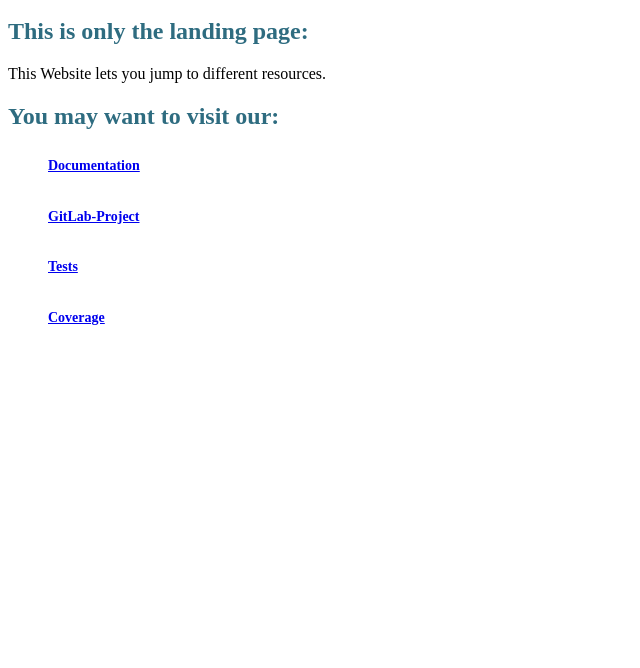
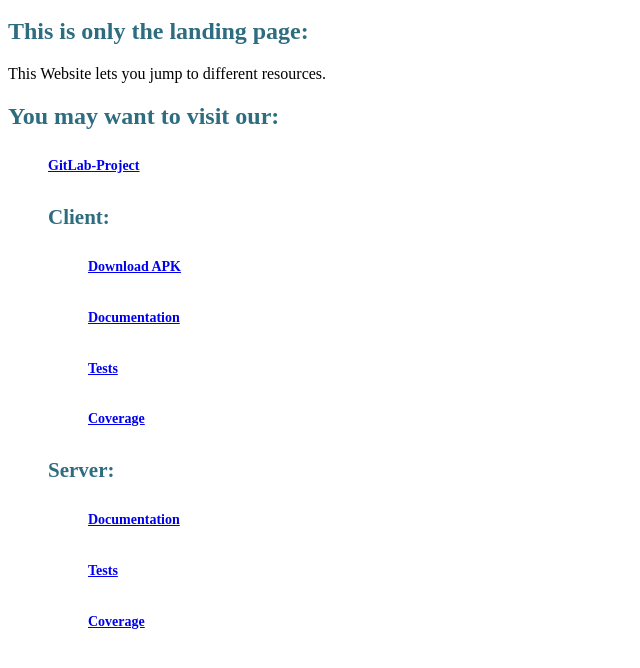
Before and after one commit to KIT-StudyWithMe/StudyWithMe-Server, a plain HTML site: page website/index.html in a window 1280 px wide. Shown: the part 48-716 px from the top of the page, without its empty margins (0-640 px from the left). Drawn offline with Linux system fonts and the light colour scheme.

Commit message:
Change website to include Client

```diff
--- a/website/index.html
+++ b/website/index.html
@@ -4,11 +4,28 @@
 <h2 style="color: #2e6c80;">You may want to visit our:</h2>
 <ol style="list-style: none; font-size: 14px; line-height: 32px; font-weight: bold;">
 <li style="clear: both;">
+<h4><a title="GitLab-Project" href="https://git.scc.kit.edu/pse-android-gruppe-1">GitLab-Project</a></h4>
+<h2 style="color: #2e6c80;">Client:</h3>
+<ol style="list-style: none; font-size: 14px; line-height: 32px; font-weight: bold;">
+<li style="clear: both;">
+<h4><a title="Download APK" href="clientapk/studywithme.apk">Download APK</a></h4>
+</li>
+<li style="clear: both;">
+<h4><a title="Documentation" href="clientdoku/index.html">Documentation</a></h4>
+</li>
+<li style="clear: both;">
+<h4><a title="Tests" href="clienttests/index.html">Tests</a></h4>
+</li>
+<li style="clear: both;">
+<h4><a title="Coverage" href="clientcoverage/index.html">Coverage</a></h4>
+</li>
+</ol>
+<h2 style="color: #2e6c80;">Server:</h3>
+<ol style="list-style: none; font-size: 14px; line-height: 32px; font-weight: bold;">
+<li style="clear: both;">
 <h4><a title="Documentation" href="doku/index.html">Documentation</a></h4>
 </li>
 <li style="clear: both;">
-<h4><a title="GitLab-Project" href="https://git.scc.kit.edu/pse-android-gruppe-1">GitLab-Project</a></h4>
-</li>
 <li style="clear: both;">
 <h4><a title="Tests" href="tests/index.html">Tests</a></h4>
 </li>
```
Also changed, not shown: 2 other files.
